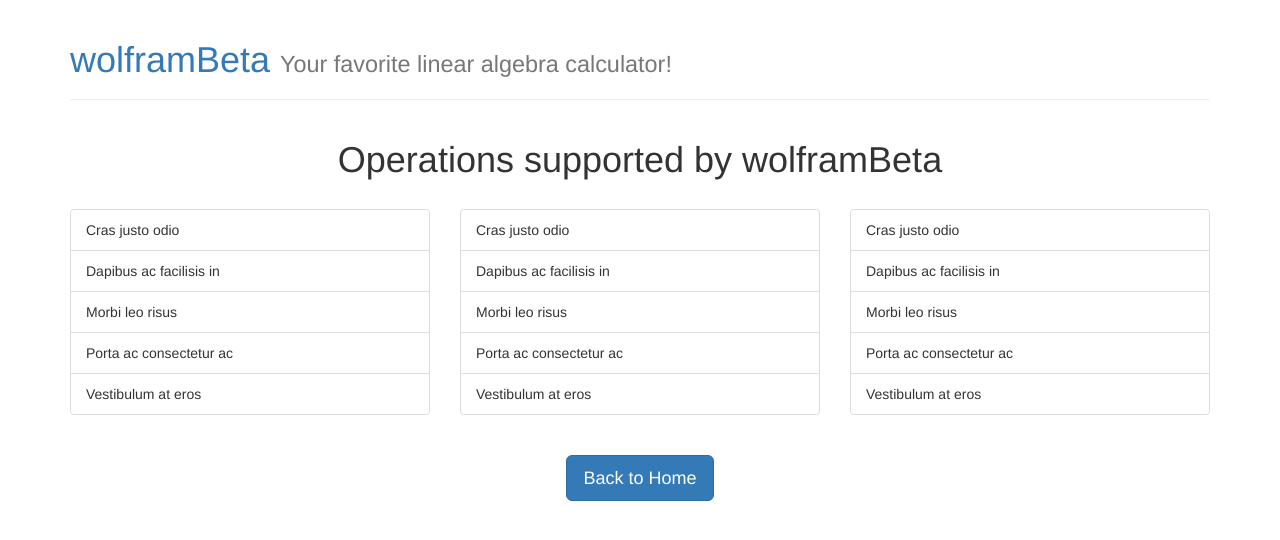
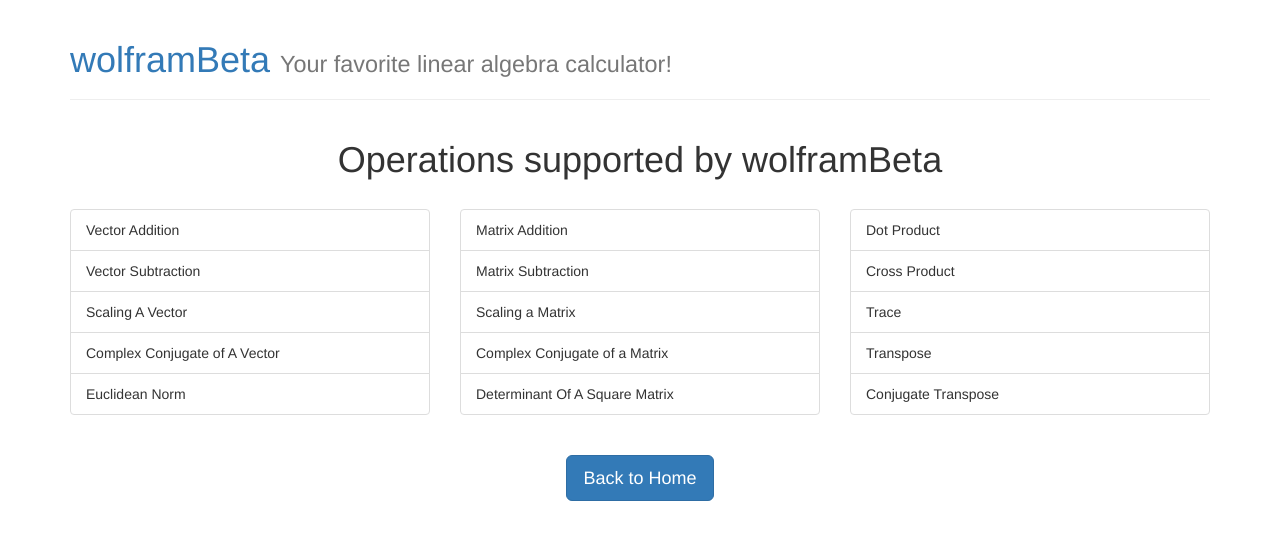
Before and after one commit to ayu7/wolf, a Flask app: page /operations in a window 1280 px wide. Shown: the top 540 px of the page. Run offline with Flask 2, Linux system fonts and the light colour scheme; some libraries are stand-ins or nearby versions.

Commit message:
finish type.html, upload.html, operations.html

```diff
--- a/templates/operations.html
+++ b/templates/operations.html
@@ -6,29 +6,29 @@
 <div class="row">
   <div class="col-lg-4">
     <ul class="list-group">
-      <li class="list-group-item">Cras justo odio</li>
-      <li class="list-group-item">Dapibus ac facilisis in</li>
-      <li class="list-group-item">Morbi leo risus</li>
-      <li class="list-group-item">Porta ac consectetur ac</li>
-      <li class="list-group-item">Vestibulum at eros</li>
+      <li class="list-group-item">Vector Addition</li>
+      <li class="list-group-item">Vector Subtraction</li>
+      <li class="list-group-item">Scaling A Vector</li>
+      <li class="list-group-item">Complex Conjugate of A Vector</li>
+      <li class="list-group-item">Euclidean Norm</li>
     </ul>
   </div>
   <div class="col-lg-4">
     <ul class="list-group">
-      <li class="list-group-item">Cras justo odio</li>
-      <li class="list-group-item">Dapibus ac facilisis in</li>
-      <li class="list-group-item">Morbi leo risus</li>
-      <li class="list-group-item">Porta ac consectetur ac</li>
-      <li class="list-group-item">Vestibulum at eros</li>
+      <li class="list-group-item">Matrix Addition</li>
+      <li class="list-group-item">Matrix Subtraction</li>
+      <li class="list-group-item">Scaling a Matrix</li>
+      <li class="list-group-item">Complex Conjugate of a Matrix</li>
+      <li class="list-group-item">Determinant Of A Square Matrix</li>
     </ul>
   </div>
   <div class="col-lg-4">
     <ul class="list-group">
-      <li class="list-group-item">Cras justo odio</li>
-      <li class="list-group-item">Dapibus ac facilisis in</li>
-      <li class="list-group-item">Morbi leo risus</li>
-      <li class="list-group-item">Porta ac consectetur ac</li>
-      <li class="list-group-item">Vestibulum at eros</li>
+      <li class="list-group-item">Dot Product</li>
+      <li class="list-group-item">Cross Product</li>
+      <li class="list-group-item">Trace</li>
+      <li class="list-group-item">Transpose</li>
+      <li class="list-group-item">Conjugate Transpose</li>
     </ul>
   </div>
 </div>
```
Also changed, not shown: templates/type.html (+20 -2 lines), templates/upload.html (+40 -15 lines).
